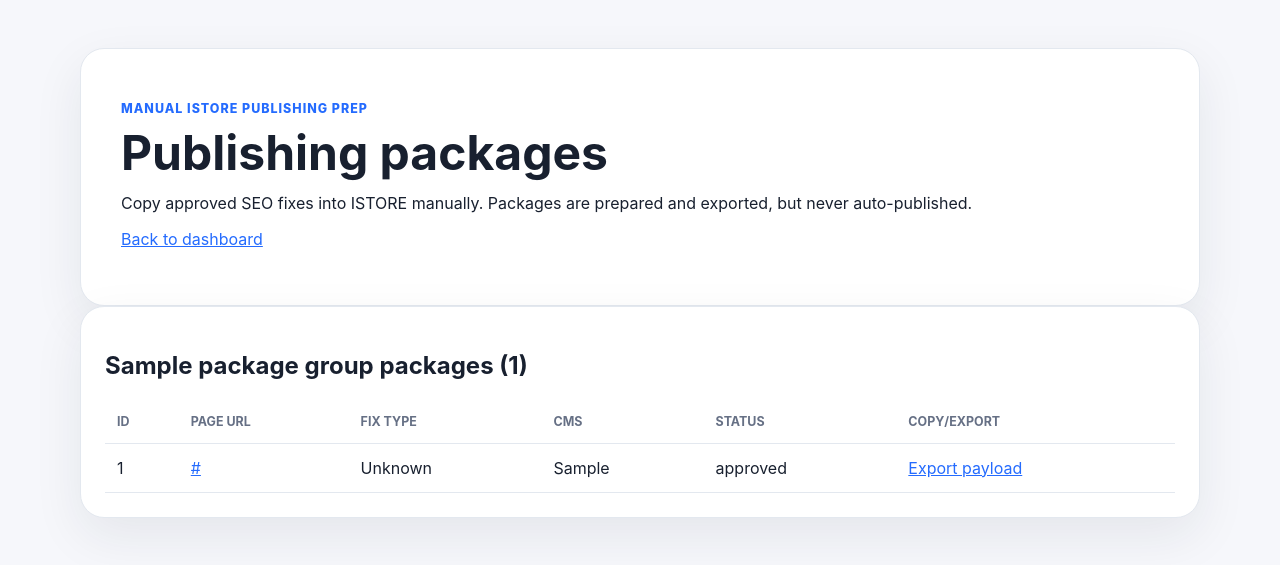
After one commit to rosti3009/compass-seo-ai, a FastAPI app: template app/templates/publishing_packages.html in a window 1280 px wide. The commit adds this page. Shown: the top 565 px of the page. Run offline with FastAPI, Linux system fonts and the light colour scheme; the template is opened without the code that fills it: most values are stand-ins (such as "Sample title", 1, 10 or a date in 2020).

Commit message:
Prepare ISTORE publishing packages

```diff
--- a/app/api/routes.py
+++ b/app/api/routes.py
@@ -3,14 +3,14 @@ import re
 from html import escape
 from typing import Annotated
 
-from fastapi import APIRouter, Depends, HTTPException, Request, status
+from fastapi import APIRouter, Depends, HTTPException, Request, Response, status
 from fastapi.responses import HTMLResponse
 from fastapi.templating import Jinja2Templates
 from sqlalchemy.orm import Session
 
 from app.core.config import settings
 from app.db.database import get_db
-from app.db.models import CrawlRun, PageAudit, SEOFix, SEOTask
+from app.db.models import CrawlRun, PageAudit, PublishingPackage, SEOFix, SEOTask
 from app.integrations.ga4 import GA4Client
 from app.integrations.ga4 import MissingGoogleCredentialsError as MissingGA4CredentialsError
 from app.integrations.gsc import GSCClient
@@ -36,6 +36,51 @@ SEO_FIX_TYPES = {
     "noindex_recommendation",
 }
 SEO_FIX_STATUSES = {"draft", "ready_for_review", "approved", "rejected", "exported", "applied_manually"}
+PUBLISHING_PACKAGE_STATUSES = {"draft", "ready", "exported", "applied_manually", "failed"}
+
+
+def _payload_field_for_fix_type(fix_type: str) -> str:
+    """Return the ISTORE payload field that should receive the approved fix value."""
+    return {
+        "meta_title": "meta_title",
+        "meta_description": "meta_description",
+        "h1": "h1",
+        "article_html": "body_html",
+        "faq_schema": "faq_schema_json",
+        "article_schema": "article_schema_json",
+        "internal_links": "internal_links",
+        "noindex_recommendation": "robots_directive",
+    }.get(fix_type, "manual_update")
+
+
+def _publishing_package_payload(fix: SEOFix, cms_type: str = "istore") -> dict[str, object]:
+    """Build the copyable manual CMS payload for an approved SEO fix."""
+    payload_field = _payload_field_for_fix_type(fix.fix_type)
+    return {
+        "cms_type": cms_type,
+        "page_url": fix.page_url,
+        "fix_id": fix.id,
+        "task_id": fix.task_id,
+        "fix_type": fix.fix_type,
+        "target_field": payload_field,
+        "current_value": fix.current_value or "",
+        "proposed_value": fix.proposed_value or "",
+        "istore_fields": {payload_field: fix.proposed_value or ""},
+        "manual_instructions": _fix_publishing_instructions(fix),
+        "safety": {
+            "auto_publish": False,
+            "requires_manual_istore_application": True,
+        },
+    }
+
+
+def _publishing_packages_by_status(packages: list[PublishingPackage]) -> dict[str, list[PublishingPackage]]:
+    """Group publishing packages for the manual publishing dashboard."""
+    return {
+        "ready": [package for package in packages if package.status == "ready"],
+        "exported": [package for package in packages if package.status == "exported"],
+        "applied": [package for package in packages if package.status == "applied_manually"],
+    }
 
 
 def _seo_task_candidate(page: PageAudit) -> bool:
@@ -473,7 +518,6 @@ def _merge_openai_internal_link_suggestions(
     return merged
 
 
-
 def _infer_page_type(page: PageAudit) -> str:
     """Infer a compact page type from the URL and content shape."""
     path = page.url.split("?", maxsplit=1)[0].rstrip("/").rsplit("/", maxsplit=1)[-1].lower()
@@ -524,6 +568,7 @@ def _valid_topical_clusters(payload: dict[str, object]) -> bool:
         if not isinstance(cluster.get("internal_link_strategy"), list):
             return False
     return True
+
 
 def _build_task_from_page(page: PageAudit) -> SEOTask:
     missing_fields = [field for field in page.missing_fields.split(",") if field]
@@ -615,6 +660,27 @@ def seo_fixes_view(request: Request, db: DatabaseSession) -> HTMLResponse:
         request,
         "seo_fixes.html",
         {"fix_groups": _fixes_by_status(fixes), "fixes": fixes},
+    )
+
+
+@router.get("/seo/publishing-packages-view", response_class=HTMLResponse)
+def publishing_packages_view(request: Request, db: DatabaseSession) -> HTMLResponse:
+    """Render manual ISTORE publishing packages grouped by publishing status."""
+    packages = (
+        db.query(PublishingPackage).order_by(PublishingPackage.created_at.desc(), PublishingPackage.id.desc()).all()
+    )
+    fixes_by_id = (
+        {fix.id: fix for fix in db.query(SEOFix).filter(SEOFix.id.in_([p.fix_id for p in packages])).all()}
+        if packages
+        else {}
+    )
+    return templates.TemplateResponse(
+        request,
+        "publishing_packages.html",
+        {
+            "package_groups": _publishing_packages_by_status(packages),
+            "fixes_by_id": fixes_by_id,
+        },
     )
 
 
@@ -737,9 +803,7 @@ def create_seo_fixes_for_task(task_id: int, db: DatabaseSession) -> dict[str, ob
 
     existing_draft_types = {
         fix_type
-        for (fix_type,) in db.query(SEOFix.fix_type)
-        .filter(SEOFix.task_id == task.id, SEOFix.status == "draft")
-        .all()
+        for (fix_type,) in db.query(SEOFix.fix_type).filter(SEOFix.task_id == task.id, SEOFix.status == "draft").all()
     }
     current_page = _latest_page_audit_for_url(db, task.page_url)
     candidates = _seo_fix_candidate_specs(task, current_page)
@@ -830,6 +894,94 @@ def export_seo_fix(fix_id: int, db: DatabaseSession) -> dict[str, object]:
         "proposed_value": fix.proposed_value or "",
         "publishing_instructions": _fix_publishing_instructions(fix),
     }
+
+
+@router.post("/seo/fixes/{fix_id}/create-publishing-package", status_code=status.HTTP_201_CREATED)
+def create_publishing_package_for_fix(fix_id: int, response: Response, db: DatabaseSession) -> dict[str, object]:
+    """Create a manual ISTORE publishing package from an approved SEO fix."""
+    fix = db.get(SEOFix, fix_id)
+    if not fix:
+        raise HTTPException(status_code=status.HTTP_404_NOT_FOUND, detail="SEO fix not found")
+    if fix.status != "approved":
+        raise HTTPException(status_code=status.HTTP_400_BAD_REQUEST, detail="Only approved SEO fixes can be packaged")
+
+    existing_package = (
+        db.query(PublishingPackage)
+        .filter(PublishingPackage.fix_id == fix.id, PublishingPackage.status.in_(["draft", "ready"]))
+        .order_by(PublishingPackage.created_at.desc(), PublishingPackage.id.desc())
+        .first()
+    )
+    if existing_package:
+        response.status_code = status.HTTP_200_OK
+        return {"success": True, "duplicate": True, "package": existing_package.to_dict()}
+
+    package = PublishingPackage(
+        fix_id=fix.id,
+        page_url=fix.page_url,
+        cms_type="istore",
+        payload_json=json.dumps(_publishing_package_payload(fix), ensure_ascii=False),
+        status="ready",
+        notes="Prepared for manual ISTORE/CMS publishing. Auto-publishing is disabled.",
+    )
+    db.add(package)
+    db.commit()
+    db.refresh(package)
+    return {"success": True, "duplicate": False, "package": package.to_dict()}
+
+
+@router.get("/seo/publishing-packages")
+def list_publishing_packages(
+    db: DatabaseSession,
+    status: str | None = None,
+    cms_type: str | None = None,
+) -> dict[str, object]:
+    """Return publishing packages with optional status and CMS filters."""
+    query = db.query(PublishingPackage)
+    if status:
+        if status not in PUBLISHING_PACKAGE_STATUSES:
+            raise HTTPException(status_code=400, detail="Invalid publishing package status")
+        query = query.filter(PublishingPackage.status == status)
+    if cms_type:
+        query = query.filter(PublishingPackage.cms_type == cms_type)
+    packages = query.order_by(PublishingPackage.created_at.desc(), PublishingPackage.id.desc()).all()
+    return {"packages": [package.to_dict() for package in packages]}
+
+
+@router.get("/seo/publishing-packages/{package_id}/export")
+def export_publishing_package(package_id: int, db: DatabaseSession) -> dict[str, object]:
+    """Return a copy-friendly manual ISTORE application payload for one package."""
+    package = db.get(PublishingPackage, package_id)
+    if not package:
+        raise HTTPException(status_code=status.HTTP_404_NOT_FOUND, detail="Publishing package not found")
+
+    package.status = "exported"
+    db.add(package)
+    db.commit()
+    db.refresh(package)
+    payload = package.to_dict()["payload_json"]
+    return {
+        "success": True,
+        "package": package.to_dict(),
+        "copy_payload": payload,
+        "copy_payload_json": _pretty_json(payload),
+        "instructions": [
+            "Copy the payload into the matching ISTORE fields manually.",
+            "Verify the rendered page before marking this package applied.",
+        ],
+    }
+
+
+@router.post("/seo/publishing-packages/{package_id}/mark-applied")
+def mark_publishing_package_applied(package_id: int, db: DatabaseSession) -> dict[str, object]:
+    """Mark a publishing package as manually applied in ISTORE/CMS."""
+    package = db.get(PublishingPackage, package_id)
+    if not package:
+        raise HTTPException(status_code=status.HTTP_404_NOT_FOUND, detail="Publishing package not found")
+    package.status = "applied_manually"
+    db.add(package)
+    db.commit()
+    db.refresh(package)
+    return {"success": True, "package": package.to_dict()}
 
 
 @router.get("/seo/internal-link-opportunities")
--- a/app/templates/dashboard.html
+++ b/app/templates/dashboard.html
@@ -18,6 +18,7 @@
           </form>
           <a class="button-link" href="/seo/tasks-view">View SEO tasks</a>
           <a class="button-link" href="/seo/fixes-view">Review SEO fixes</a>
+          <a class="button-link" href="/seo/publishing-packages-view">Publishing packages</a>
           <form method="post" action="/seo/tasks/from-latest-crawl">
             <button type="submit" class="secondary-button">Create tasks from latest crawl</button>
           </form>
--- /dev/null
+++ b/app/templates/publishing_packages.html
@@ -0,0 +1,56 @@
+<!doctype html>
+<html lang="en">
+  <head>
+    <meta charset="utf-8">
+    <meta name="viewport" content="width=device-width, initial-scale=1">
+    <title>ISTORE Publishing Packages</title>
+    <link rel="stylesheet" href="/static/style.css">
+  </head>
+  <body>
+    <main class="container">
+      <section class="hero compact">
+        <p class="eyebrow">Manual ISTORE publishing prep</p>
+        <h1>Publishing packages</h1>
+        <p>Copy approved SEO fixes into ISTORE manually. Packages are prepared and exported, but never auto-published.</p>
+        <p><a href="/">Back to dashboard</a></p>
+      </section>
+
+      {% for group_name, packages in package_groups.items() %}
+      <section class="panel">
+        <h2>{{ group_name|capitalize }} packages ({{ packages|length }})</h2>
+        {% if packages %}
+        <div class="table-wrap">
+          <table>
+            <thead>
+              <tr>
+                <th>ID</th>
+                <th>Page URL</th>
+                <th>Fix type</th>
+                <th>CMS</th>
+                <th>Status</th>
+                <th>Copy/export</th>
+              </tr>
+            </thead>
+            <tbody>
+              {% for package in packages %}
+              {% set fix = fixes_by_id.get(package.fix_id) %}
+              <tr>
+                <td>{{ package.id }}</td>
+                <td><a href="{{ package.page_url }}" target="_blank" rel="noreferrer">{{ package.page_url }}</a></td>
+                <td>{{ fix.fix_type if fix else 'Unknown' }}</td>
+                <td>{{ package.cms_type }}</td>
+                <td>{{ package.status }}</td>
+                <td><a href="/seo/publishing-packages/{{ package.id }}/export">Export payload</a></td>
+              </tr>
+              {% endfor %}
+            </tbody>
+          </table>
+        </div>
+        {% else %}
+        <p class="empty">No {{ group_name }} packages yet.</p>
+        {% endif %}
+      </section>
+      {% endfor %}
+    </main>
+  </body>
+</html>
```
Also changed, not shown: app/db/models.py (+41 -0 lines), tests/test_seo_tasks.py (+138 -12 lines).
